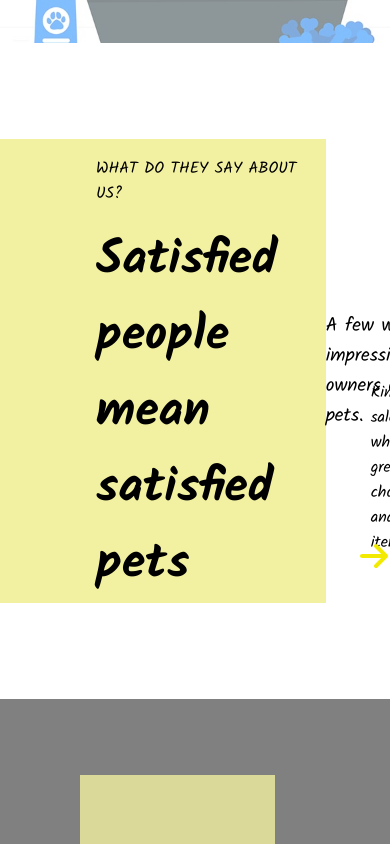
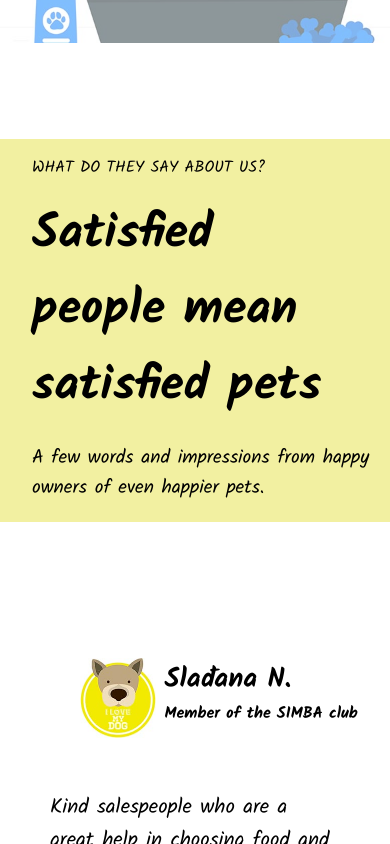
Before and after one commit to marina-knez/pet-shop, a React (Create React App) app: page / in a window 390 px wide. Shown: the part 3080-3924 px from the top of the page. Built offline with nearby package versions, Linux system fonts and the light colour scheme.

Commit message:
adjust reviews section styles for mobile view

```diff
--- a/src/components/reviews-section/reviews-section.component.tsx
+++ b/src/components/reviews-section/reviews-section.component.tsx
@@ -1,6 +1,6 @@
 import Slider from '../slider/slider.component';
 
-import { ReviewsSliderContainer, ReviewsSliderBody, ReviewsSliderBodyLeft, SliderBodyTextName, SliderBodyTextTitle, SliderBodyTextSubtitle } from './reviews-section.styles';
+import { ReviewsSliderContainer, ReviewsSliderBodyRight, ReviewsSliderBodyLeft, SliderBodyTextName, SliderBodyTextTitle, SliderBodyTextSubtitle } from './reviews-section.styles';
 
 export type Review = {
     id: number;
@@ -57,9 +57,9 @@ const ReviewsSection = () => {
                 <SliderBodyTextTitle>Satisfied people mean satisfied pets</SliderBodyTextTitle>
                 <SliderBodyTextSubtitle>A few words and impressions from happy owners of even happier pets.</SliderBodyTextSubtitle>
             </ReviewsSliderBodyLeft>
-            <ReviewsSliderBody>
+            <ReviewsSliderBodyRight>
                 <Slider data={reviews} hero={false} showDots={false} showArrows={true} />
-            </ReviewsSliderBody>
+            </ReviewsSliderBodyRight>
         </ReviewsSliderContainer>
     )
 }
--- a/src/components/reviews-section/reviews-section.styles.ts
+++ b/src/components/reviews-section/reviews-section.styles.ts
@@ -9,6 +9,11 @@ export const ReviewsSliderContainer = styled(SliderContainer)`
     align-items: center;
     justify-content: center;
     margin: 6rem 0;
+
+    @media screen and (max-width: 768px) {
+        flex-direction: column;
+        height: 100vh;
+    }
 `
 
 export const ReviewsSliderBody = styled.div`
@@ -19,12 +24,28 @@ export const ReviewsSliderBody = styled.div`
     flex-wrap: wrap;
     align-items: flex-start;
     justify-content: center;
+
+    @media screen and (max-width: 768px) {
+        width: 100%;
+    }
 `
 
 export const ReviewsSliderBodyLeft = styled(ReviewsSliderBody)`
     background-color: #f2f0a1;
     padding-left: 6rem;
     z-index: 1;
+
+    @media screen and (max-width: 768px) {
+        padding-left: 2rem;
+    }
+`
+
+export const ReviewsSliderBodyRight = styled(ReviewsSliderBody)`
+
+    @media screen and (max-width: 768px) {
+        margin-top: 6rem;
+        margin-bottom: 2rem;
+    }
 `
 
 export const SliderBodyTextName = styled.p`
@@ -34,7 +55,7 @@ export const SliderBodyTextName = styled.p`
 export const SliderBodyTextTitle = styled.h2`
     font-size: 3rem;
     font-weight: bold;
-    margin: 0 0;
+    margin: 0;
     padding-right: 3rem;
 `
 
--- a/src/components/reviews-slider/reviews-slider.styles.ts
+++ b/src/components/reviews-slider/reviews-slider.styles.ts
@@ -9,8 +9,16 @@ export const ReviewsSliderItem = styled(SliderItem)`
     align-items: center;
     justify-content: center;
 
+    @media screen and (max-width: 768px) {
+        width: 100%;
+    }
+
     &.--active-slide {
         width: 50%;
+
+        @media screen and (max-width: 768px) {
+            width: 100%;
+        }
     }
 `
 
@@ -40,6 +48,11 @@ export const SliderItemBottom = styled.section`
     width: 85%;
     padding-left: 1.9rem;
     padding-right: 2rem;
+
+    @media screen and (max-width: 768px) {
+        width: 90%;
+        font-size: 1.3rem;
+    }
 `
 
 export const SliderItemImage = styled.img`
--- a/src/components/slider-arrows/slider-arrows.styles.ts
+++ b/src/components/slider-arrows/slider-arrows.styles.ts
@@ -15,6 +15,12 @@ export const ReviewsArrowContainer = styled(ArrowContainer)`
     width: 10%;
     bottom: 5%;
     padding-left: 4.5rem;
+
+    @media screen and (max-width: 768px) {
+        left: 25%;
+        width: 30%;
+        bottom: 0;
+    }
 `
 
 export const Arrow = styled.button`
```
